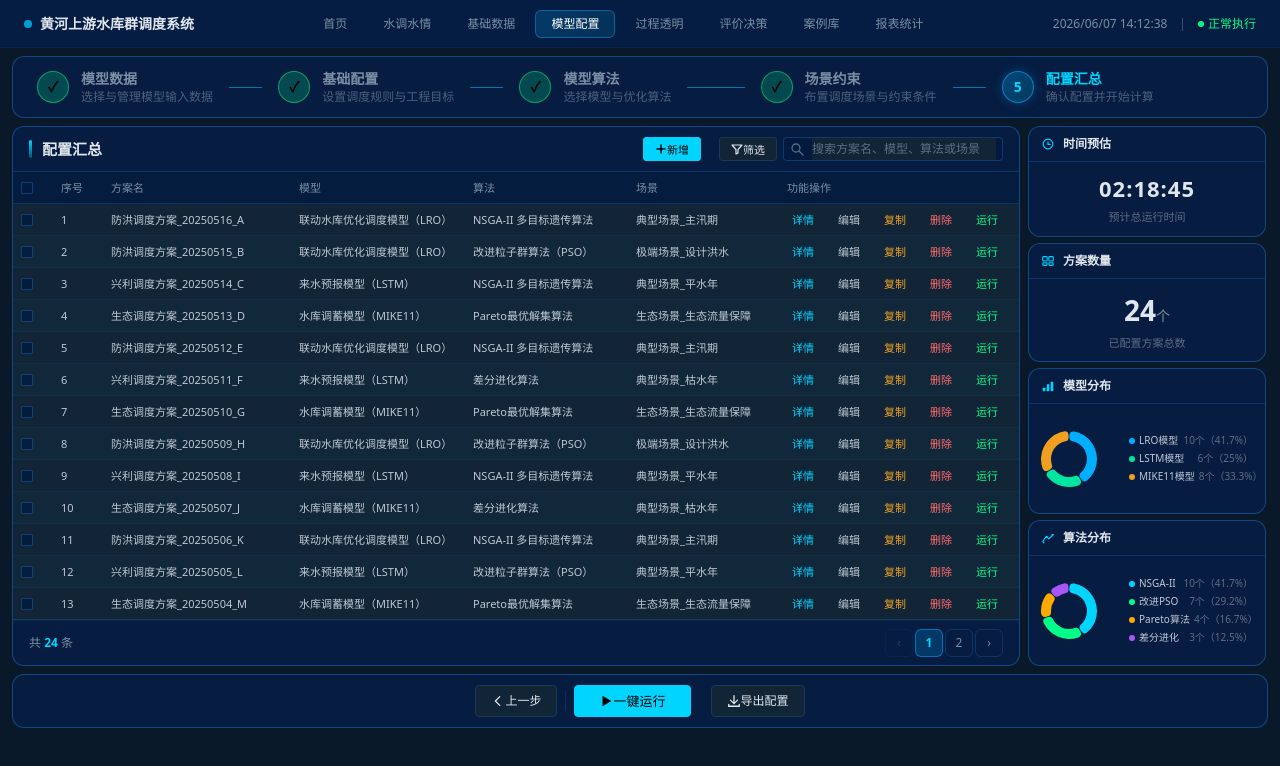
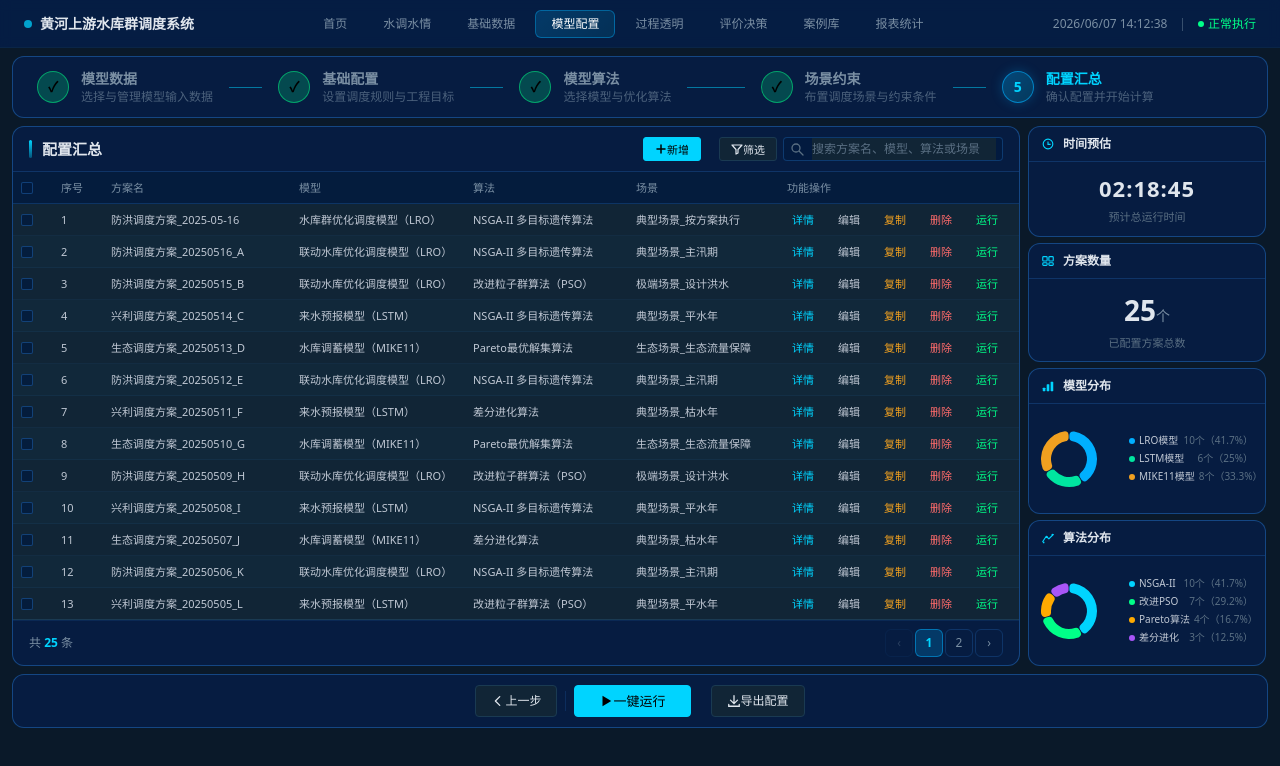
Before and after one commit to StartStartFire/yellow-river-system1, a Vue app: page /model-config/config-summary in a window 1280 px wide. Shown: the top 766 px of the page. Built offline with nearby package versions, Linux system fonts and the light colour scheme.

Commit message:
修复5个step数据串联

```diff
--- a/src/views/model-config/basic-config/BasicConfigView.vue
+++ b/src/views/model-config/basic-config/BasicConfigView.vue
@@ -60,6 +60,22 @@ const frequencyOptions = [
   { value: '每月一次', label: '每月一次' },
   { value: '按需调度', label: '按需调度' },
 ]
+
+// 调度目标中文名映射（用于自动生成方案名称）
+const objectiveNameMap: Record<string, string> = {
+  'flood-control': '防洪',
+  'power-generation': '兴利',
+  'ecology': '生态',
+}
+
+/** 根据当前表单自动生成方案名称（未填写时使用） */
+const generateSchemeName = () => {
+  const manual = schemeName.value.trim()
+  if (manual) return manual
+  const tags = selectedObjectives.value.map(id => objectiveNameMap[id] || id)
+  const dateStr = startTime.value || 'today'
+  return `${tags.join('')}调度方案_${dateStr}`
+}
 
 // ==================== 页面加载 ====================
 onMounted(() => {
@@ -124,18 +140,13 @@ const handlePrev = () => {
 }
 
 const handleNext = () => {
-  // 方案名称校验
-  if (!schemeName.value.trim()) {
-    ElMessage.warning('请输入方案名称')
-    return
-  }
   // 写入 Store（联动 Step 3）
   store.setBasicConfig({
     startTime: startTime.value,
     endTime: endTime.value,
     timeStep: timeStep.value,
     scheduleFrequency: scheduleFrequency.value,
-    schemeName: schemeName.value,
+    schemeName: generateSchemeName(),
     selectedReservoirGroup: selectedGroup.value,
     selectedObjectives: selectedObjectives.value,
     constraintEnabled: constraintEnabled.value,
@@ -154,7 +165,7 @@ const confirmSave = () => {
     endTime: endTime.value,
     timeStep: timeStep.value,
     scheduleFrequency: scheduleFrequency.value,
-    schemeName: schemeName.value,
+    schemeName: generateSchemeName(),
     selectedReservoirGroup: selectedGroup.value,
     selectedObjectives: selectedObjectives.value,
     constraintEnabled: constraintEnabled.value,
--- a/src/views/model-config/config-summary/ConfigSummaryView.vue
+++ b/src/views/model-config/config-summary/ConfigSummaryView.vue
@@ -9,13 +9,15 @@ import {
   configPlanList,
   modelDistribution,
   algorithmDistribution,
+  modelLabelMap,
+  algorithmLabelMap,
 } from '@/mock/modelConfig'
 import type { ConfigPlan, DistributionItem } from '@/mock/modelConfig'
 
 // ==================== Store ====================
 const store = useModelConfigStore()
 
-// ==================== 辅助计算属性 ====================
+// ==================== 辅助函数 ====================
 const reservoirGroupName = computed(() => {
   const map: Record<string, string> = {
     'long-liu': '龙刘组合',
@@ -38,6 +40,23 @@ const scenarioParamLabel = (key: string) => {
   return scenarioParamLabels[key]?.[value] || value
 }
 
+/** 根据 Store 当前配置生成方案名称（与 Step 2 逻辑一致） */
+const currentPlanName = computed(() => {
+  const name = store.basicConfig.schemeName?.trim()
+  if (name) return name
+  const objectives = store.basicConfig.selectedObjectives
+  const objNames: Record<string, string> = { 'flood-control': '防洪', 'power-generation': '兴利', 'ecology': '生态' }
+  const tag = objectives.map(o => objNames[o] || o).join('')
+  return `${tag}调度方案_${store.basicConfig.startTime || 'today'}`
+})
+
+/** 根据 Store 当前配置生成场景描述 */
+const currentScenarioDesc = computed(() => {
+  const type = store.scenarioConstraint.scenarioType === 'typical' ? '典型场景' : '自定义场景'
+  const eco = scenarioParamLabel('ecologicalFlow')
+  return `${type}_${eco}`
+})
+
 // ==================== Mock 数据 ====================
 const allPlans = configPlanList.data as ConfigPlan[]
 const modelDist = modelDistribution.data as DistributionItem[]
@@ -51,8 +70,25 @@ const currentPage = ref(1)
 const pageSize = ref(13)
 const searchQuery = ref('')
 
-// 本地可修改的方案列表（含选中状态）
-const plansList = ref<ConfigPlan[]>(JSON.parse(JSON.stringify(allPlans)))
+// 本地可修改的方案列表（先插入当前方案）
+const plansList = ref<ConfigPlan[]>(buildPlanList())
+
+/** 构建方案列表：当前配置方案 + 历史 mock 方案 */
+function buildPlanList(): ConfigPlan[] {
+  const current: ConfigPlan = {
+    id: 'current-plan',
+    index: 1,
+    name: currentPlanName.value,
+    model: modelLabelMap[store.modelAlgorithm.selectedModel] || store.modelAlgorithm.selectedModel,
+    algorithm: algorithmLabelMap[store.modelAlgorithm.selectedAlgorithm] || store.modelAlgorithm.selectedAlgorithm,
+    scenario: currentScenarioDesc.value,
+    selected: true,
+  }
+  const historical = JSON.parse(JSON.stringify(allPlans)) as ConfigPlan[]
+  // 重新编号历史方案
+  historical.forEach((p, i) => { p.index = i + 2 })
+  return [current, ...historical]
+}
 
 // 过滤后的列表
 const filteredPlans = computed(() => {
@@ -159,6 +195,8 @@ const initAllCharts = () => {
 }
 
 onMounted(() => {
+  // 从 Store 当前配置重建方案列表，确保前四步最新配置已同步
+  plansList.value = buildPlanList()
   setTimeout(initAllCharts, 300)
 })
 
@@ -240,7 +278,20 @@ const handleExport = () => {
 }
 
 const handleAdd = () => {
-  ElMessage.info('当前为前端原型，暂不支持新增方案')
+  // 把当前配置作为新方案加入列表
+  const newPlan: ConfigPlan = {
+    id: `plan-new-${Date.now()}`,
+    index: 1,
+    name: currentPlanName.value,
+    model: modelLabelMap[store.modelAlgorithm.selectedModel] || store.modelAlgorithm.selectedModel,
+    algorithm: algorithmLabelMap[store.modelAlgorithm.selectedAlgorithm] || store.modelAlgorithm.selectedAlgorithm,
+    scenario: currentScenarioDesc.value,
+    selected: true,
+  }
+  // 重新编号现有方案
+  plansList.value.forEach((p, i) => { p.index = i + 2 })
+  plansList.value.unshift(newPlan)
+  ElMessage.success(`已新增方案「${newPlan.name}」`)
 }
 
 const handleFilter = () => {
```
Also changed, not shown: 1 other file (tests, documents, lock files or other folders).
